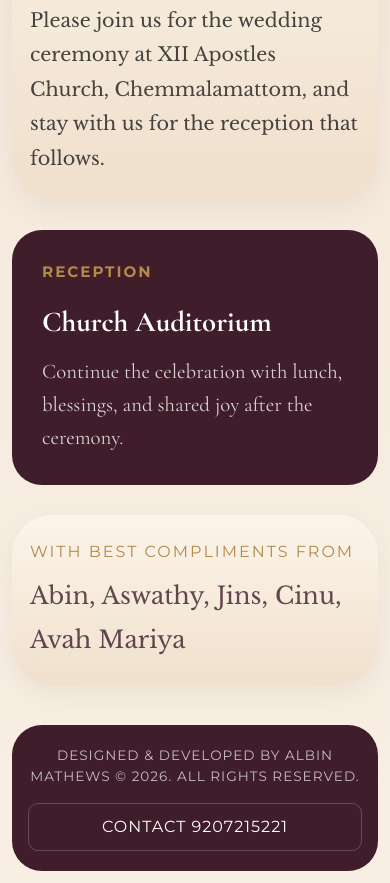
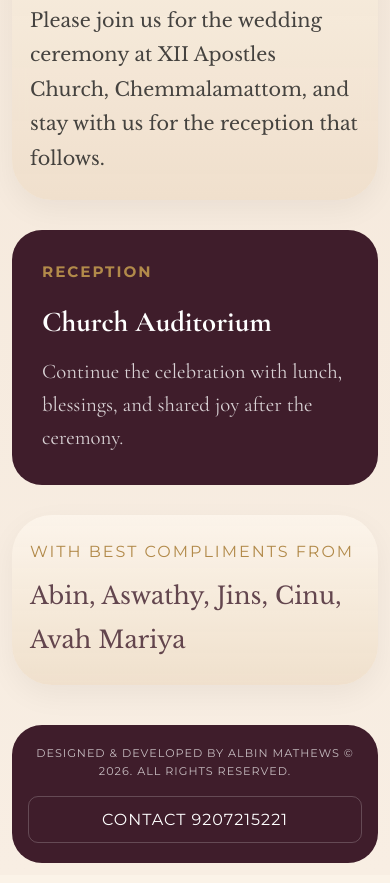
Before and after one commit to WhiZz-oO/Joel-Jeena-Wedding-Invitation, a website built with Vite: page index.html in a window 390 px wide. Shown: the part 4420-5303 px from the top of the page. Built offline with nearby package versions, Linux system fonts and the light colour scheme.

Commit message:
Reduce font size of footer text in style.css

```diff
--- a/style.css
+++ b/style.css
@@ -738,7 +738,7 @@ h1, h2, h3, .script {
 }
 
 .footer-info p {
-    font-size: 1rem;
+    font-size: 0.8rem;
     letter-spacing: 1px;
     opacity: 0.7;
     max-width: 600px;
@@ -927,7 +927,7 @@ h1, h2, h3, .script {
         padding: 20px 16px;
     }
     .footer-info p {
-        font-size: 0.85rem;
+        font-size: 0.7rem;
     }
     .contact-btn {
         width: 100%;
```
